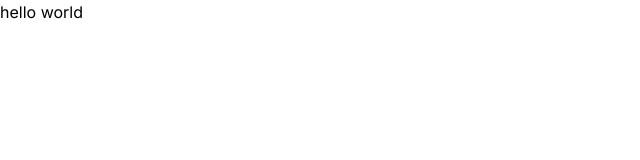
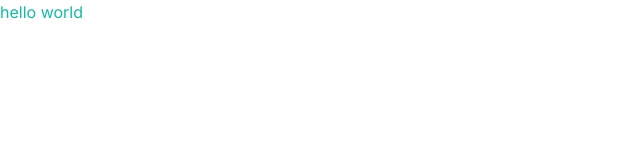
Before and after one commit to AliMoradpour/Next-Typescript-landing-page, a Next.js app: page / in a window 1280 px wide. Shown: the top 160 px of the page, without its empty margins (0-640 px from the left). Built offline with nearby package versions, Linux system fonts and the light colour scheme.

Commit message:
make structures of app

```diff
--- a/app/page.tsx
+++ b/app/page.tsx
@@ -1,7 +1,7 @@
 
 export default function Home() {
   return (
-    <h1>
+    <h1 className="text-bold text-teal-500">
       hello world
     </h1>
   )
```
